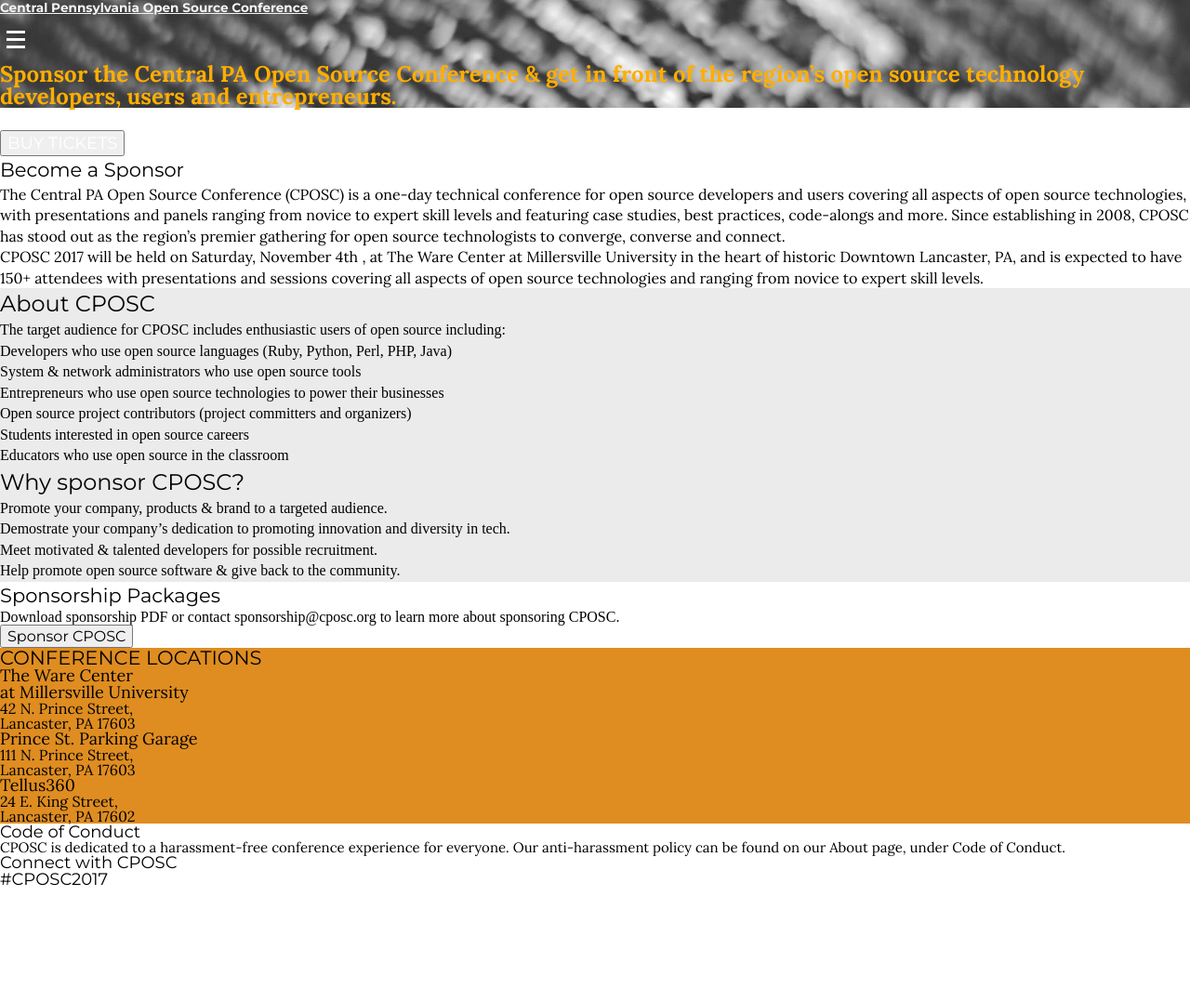
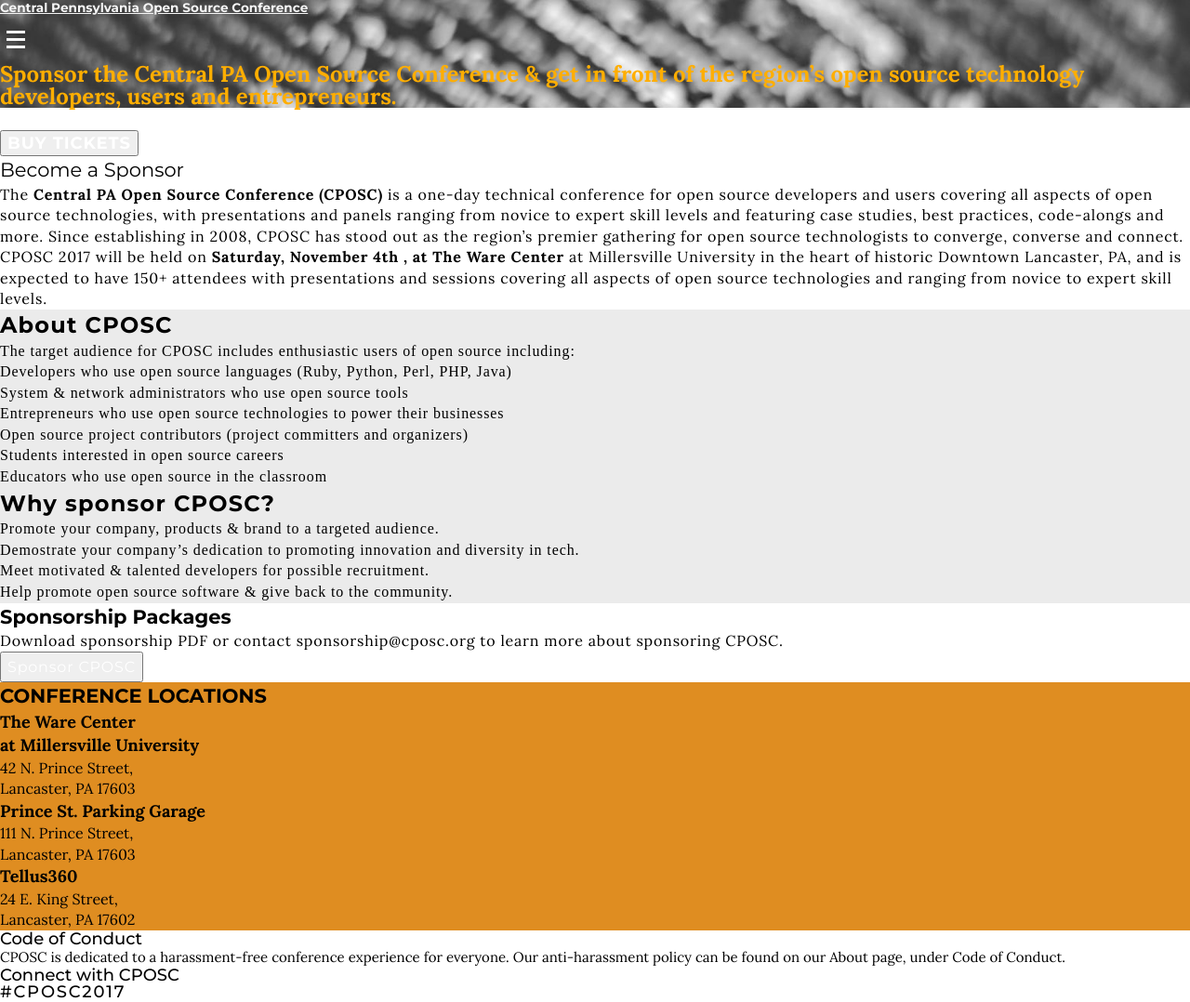
Before and after one commit to Choadis/CPOSC, a plain HTML site: page sponsor.html in a window 1280 px wide. Shown: the whole page at 93% size. Before the commit the page ends 957 px from the top, so only its background shows below. Drawn offline with Linux system fonts and the light colour scheme; a script that the page names is missing.

Commit message:
Got the sponsor page targeted with weights colors and line sizes and spacing, told you id get this done tonight at some point. also tidied up work on the previous page i did

```diff
--- a/sass/_fontIndex.scss
+++ b/sass/_fontIndex.scss
@@ -1,7 +1,7 @@
 .index{
   .counter-container{
     .mont18{
-      letter-spacing: .9;
+      letter-spacing: .9px;
       text-align: center;
       color: white;
     }
@@ -12,11 +12,11 @@
   }
   .ticket-container{
     .mont24{
-      letter-spacing: 1.2;
+      letter-spacing: 1.2px;
       text-align: center;
     }
     .mont18{
-      letter-spacing: .9;
+      letter-spacing: .9px;
       text-align: center;
     }
   }
@@ -27,19 +27,19 @@
     }
     .lora17{
       line-height: $twoFour;
-      letter-spacing: 0.9;
+      letter-spacing: 0.9px;
       text-align: left;
     }
   }
   .gray-background{
     .lora18{
       line-height: $twoFour;
-      letter-spacing: .9;
+      letter-spacing: .9px;
       text-align: left;
     }
     .lora16{
       line-height: $twoFour;
-      letter-spacing: .8;
+      letter-spacing: .8px;
       text-align: left;
     }
   }
@@ -50,12 +50,12 @@
     }
     .lora17{
       line-height: $twoFour;
-      letter-spacing: .9;
+      letter-spacing: .9px;
       text-align: left;
     }
     .mont18{
       line-height: 1.73;
-      letter-spacing: .9;
+      letter-spacing: .9px;
       text-align: left;
     }
     .mont21{
@@ -84,7 +84,7 @@
       text-align: left;
     }
     .bot{
-      letter-spacing: 1.8
+      letter-spacing: 1.8px;
     }
   }
 }
--- a/sass/_fontSponsor.scss
+++ b/sass/_fontSponsor.scss
@@ -2,14 +2,16 @@
   .white-background{
     .ticket-container{
       .mont24{
-        letter-spacing: 1.2;
+        letter-spacing: 1.2px;
         text-align: left;
         color: white;
+        font-weight: bold;
       }
       .mont18{
-        letter-spacing: .9;
+        letter-spacing: .9px;
         text-align: center;
         color: white;
+        font-weight: bold;
       }
     }
     .mont21{
@@ -18,25 +20,72 @@
     }
     .lora16{
       line-height: $twoFour;
-      letter-spacing: .8;
+      letter-spacing: .8px;
       text-align: left;
+      strong{
+        font-weight: bold;
+      }
     }
   }
   .gray-background{
     .mont24{
       line-height: $twoFour;
-      letter-spacing: 1.2;
+      letter-spacing: 1.2px;
       text-align: left;
+      font-weight: bold;
     }
     .lato18{
       line-height: $twoFour;
-      letter-spacing: .9;
+      letter-spacing: .9px;
       text-align: left;
     }
-    .list {
-      li {
-        list-style-type: circle;
+  }
+  .two{
+    .mont21{
+      line-height: $twoFour;
+      text-align: left;
+      font-weight: bold;
+    }
+    .lora16{
+      line-height: $twoFour;
+      letter-spacing: .8px;
+      text-align: left;
+    }
+    .button-container{
+      .mont16{
+        line-height: $threeSix;
+        letter-spacing: .8px;
+        text-align: center;
+        color: white;
       }
     }
   }
+  .gold-background{
+    .mont21{
+      line-height: 1.43;
+      text-align: left;
+      font-weight: bold;
+    }
+    .lora18{
+      line-height: $twoFour;
+      text-align: left;
+      font-weight: bold;
+    }
+    .lora16{
+      line-height: $twoFour;
+      text-align: left;
+    }
+  }
+  .footer{
+    .lora15{
+      line-height: $twoFour;
+      text-align: left;
+    }
+    .mont18{
+      font-weight: 500;
+    }
+    .bot{
+      letter-spacing: 1.8px;
+    }
+  }
 }
--- a/sponsor.html
+++ b/sponsor.html
@@ -39,9 +39,9 @@
   </header>
   <section class="white-background">
     <section class="ticket-container">
-      <h1 class="mont24"><strong>2017 tickets are now available: </strong></h1>
+      <h1 class="mont24"> 2017 tickets are now available: </h1>
       <div class="ticket-button">
-      <button class="mont18"><strong>BUY TICKETS</strong></button>
+      <button class="mont18"> BUY TICKETS </button>
     </div>
     </section>
     <h1 class="mont21">Become a Sponsor</h1>
@@ -49,12 +49,10 @@
       <p class="lora16">CPOSC 2017 will be held on <strong> Saturday, November 4th , at The Ware Center </strong> at Millersville University in the heart of historic Downtown Lancaster, PA, and is expected to have 150+ attendees with presentations and sessions covering all aspects of open source technologies and ranging from novice to expert skill levels.</p>
   </section>
   <section class="gray-background">
-  <section>
-    <h1 class="mont24"><strong> About CPOSC </strong></h1>
+    <section>
+    <h1 class="mont24"> About CPOSC </h1>
       <p class="lato18"> The target audience for CPOSC includes enthusiastic users of open source including: </p>
-  </section>
       <!--Keep List Decoration-->
-    <section class="test">
       <ul class="lato18 list">
         <li> Developers who use open source languages (Ruby, Python, Perl, PHP, Java) </li>
         <li> System &amp; network administrators who use open source tools </li>
@@ -65,7 +63,7 @@
       </ul>
     </section>
     <section>
-    <h1 class="mont24"><strong> Why sponsor CPOSC? </strong></h1>
+    <h1 class="mont24"> Why sponsor CPOSC?</h1>
     <!--Keep List Decoration-->
       <ul class="lato18 list">
         <li> Promote your company, products &amp; brand to a targeted audience. </li>
@@ -76,9 +74,9 @@
       </ul>
     </section>
   </section>
-  <section class="white-background">
-    <h1 class="mont21"><strong> Sponsorship Packages </strong></h1>
-      <p class="lora24"> Download sponsorship PDF or contact sponsorship@cposc.org to learn more about sponsoring CPOSC. </p>
+  <section class="white-background two">
+    <h1 class="mont21"> Sponsorship Packages </h1>
+      <p class="lora16"> Download sponsorship PDF or contact sponsorship@cposc.org to learn more about sponsoring CPOSC. </p>
       <div class="button-container">
     <button class="main-button mont16"> Sponsor CPOSC </button>
   </div>
@@ -86,20 +84,20 @@
   <!--Yellow Background-->
 <section class="gold-background">
 <div>
-<h1 class="mont21"><strong> CONFERENCE LOCATIONS </strong></h1>
+<h1 class="mont21"> CONFERENCE LOCATIONS </h1>
 <div>
-  <h1 class="lora18"><strong> The Ware Center </strong></h1>
+  <h1 class="lora18"> The Ware Center </h1>
   <p class="lora18">at Millersville University</p>
   <p class="lora16">42 N. Prince Street,</p>
   <p class="lora16">Lancaster, PA 17603</p>
 </div>
 <div>
-  <h1 class="lora18"><strong> Prince St. Parking Garage <strong></h1>
+  <h1 class="lora18"> Prince St. Parking Garage </strong></h1>
   <p class="lora16">111 N. Prince Street,</p>
   <p class="lora16">Lancaster, PA 17603</p>
 </div>
 <div>
-  <h1 class="lora18"><strong> Tellus360 <strong></h1>
+  <h1 class="lora18"> Tellus360 </h1>
   <p class="lora16">24 E. King Street,</p>
   <p class="lora16">Lancaster, PA 17602</p>
 </div>
@@ -112,7 +110,7 @@
 <h1 class="mont18">Code of Conduct</h1>
 <p class="lora15">CPOSC is dedicated to a harassment-free conference experience for everyone. Our anti-harassment policy can be found on our About page, under Code of Conduct.</p>
 <h1 class="mont18">Connect with CPOSC</h1>
-<h1 class="mont18">#CPOSC2017</h1>
+<h1 class="mont18 bot">#CPOSC2017</h1>
 </footer>
 </body>
 <html>
```
Also changed, not shown: sass/style.css.
